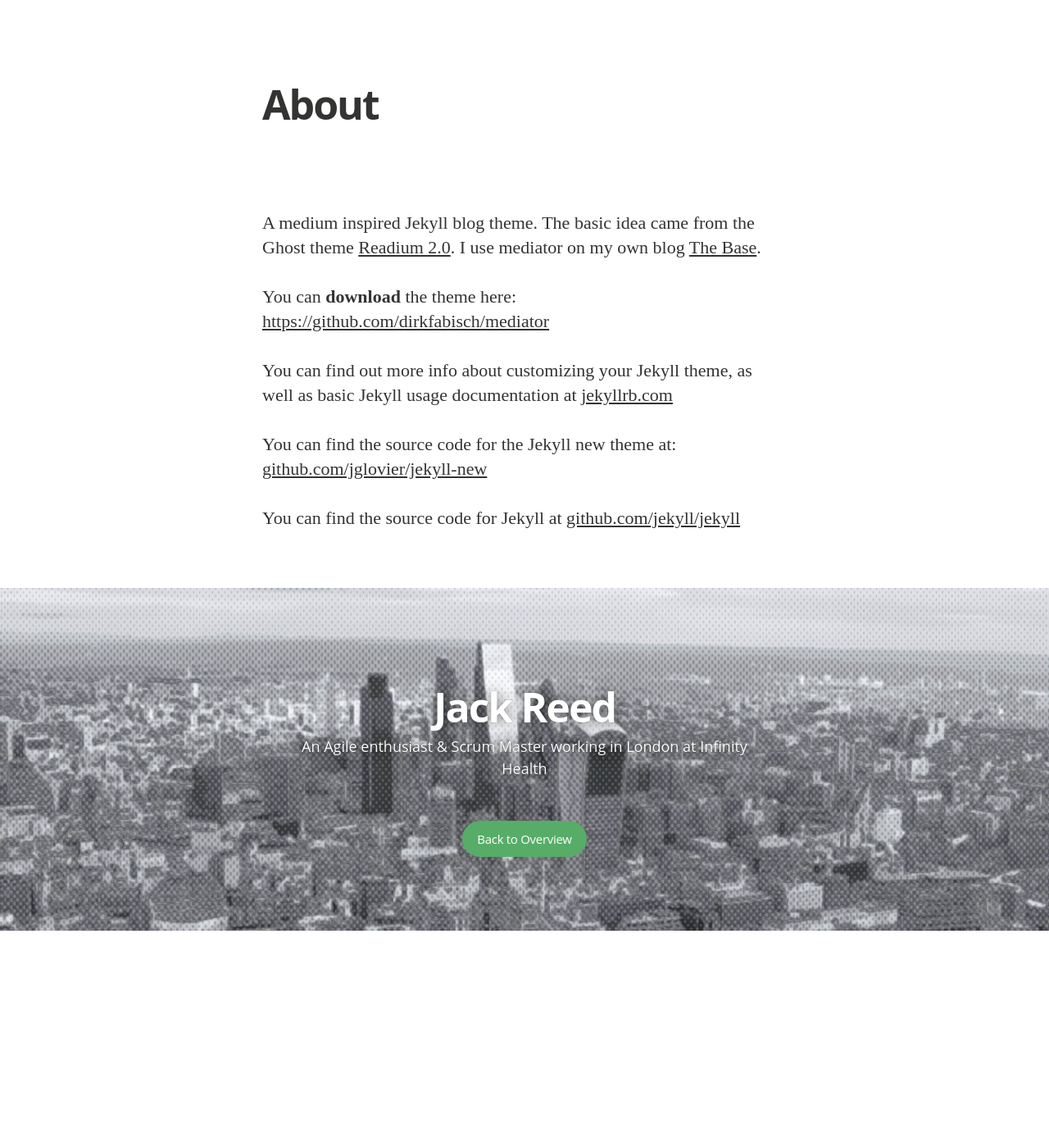
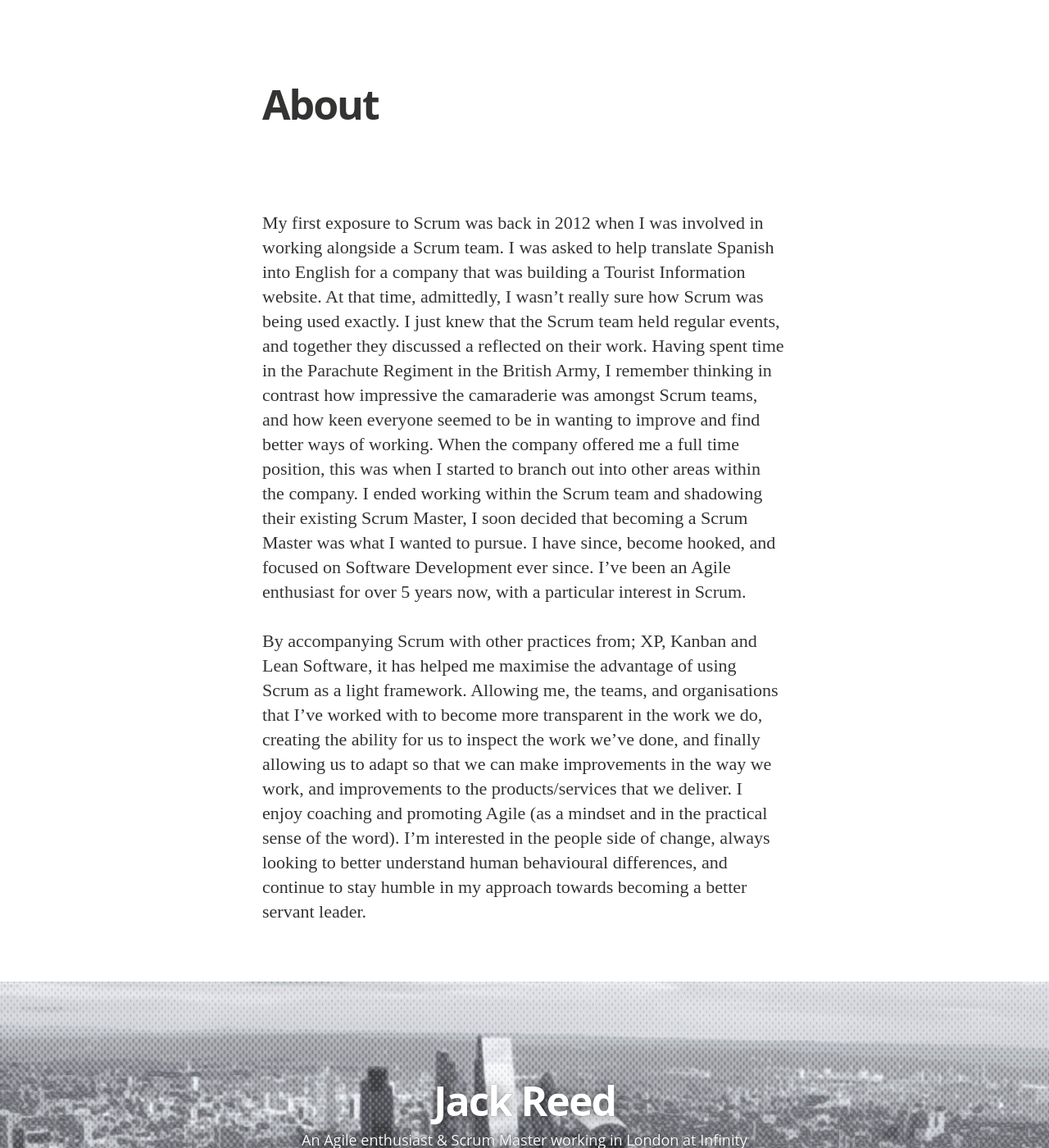
Before and after one commit to IamJackReed/JackReed, a Jekyll site: the page built from about.md, in a window 1280 px wide and 1400 px high. Shown: the whole window at 82% size. Built offline with Jekyll 4.4.1, drawn with Linux system fonts in a browser that asks for light colours; nearby versions of some CDN libraries; some web fonts are replaced.

Commit message:
Update about.md

```diff
--- a/about.md
+++ b/about.md
@@ -4,14 +4,6 @@ title: About
 permalink: /about/
 ---
 
-A medium inspired Jekyll blog theme. The basic idea came from the Ghost theme
-[Readium 2.0](http://www.svenread.com/readium-ghost-theme/). I use mediator on my own blog [The Base](blog.base68.com).
+My first exposure to Scrum was back in 2012 when I was involved in working alongside a Scrum team. I was asked to help translate Spanish into English for a company that was building a Tourist Information website. At that time, admittedly, I wasn't really sure how Scrum was being used exactly. I just knew that the Scrum team held regular events, and together they discussed a reflected on their work. Having spent time in the Parachute Regiment in the British Army, I remember thinking in contrast how impressive the camaraderie was amongst Scrum teams, and how keen everyone seemed to be in wanting to improve and find better ways of working. When the company offered me a full time position, this was when I started to branch out into other areas within the company. I ended working within the Scrum team and shadowing their existing Scrum Master, I soon decided that becoming a Scrum Master was what I wanted to pursue. I have since, become hooked, and focused on Software Development ever since. I've been an Agile enthusiast for over 5 years now, with a particular interest in Scrum.
 
-You can **download** the theme here:
-[https://github.com/dirkfabisch/mediator](https://github.com/dirkfabisch/mediator)
-
-You can find out more info about customizing your Jekyll theme, as well as basic Jekyll usage documentation at [jekyllrb.com](http://jekyllrb.com/)
-
-You can find the source code for the Jekyll new theme at: [github.com/jglovier/jekyll-new](https://github.com/jglovier/jekyll-new)
-
-You can find the source code for Jekyll at [github.com/jekyll/jekyll](https://github.com/jekyll/jekyll)
+By accompanying Scrum with other practices from; XP, Kanban and Lean Software, it has helped me maximise the advantage of using Scrum as a light framework. Allowing me, the teams, and organisations that I've worked with to become more transparent in the work we do, creating the ability for us to inspect the work we've done, and finally allowing us to adapt so that we can make improvements in the way we work, and improvements to the products/services that we deliver. I enjoy coaching and promoting Agile (as a mindset and in the practical sense of the word). I'm interested in the people side of change, always looking to better understand human behavioural differences, and continue to stay humble in my approach towards becoming a better servant leader.
```
